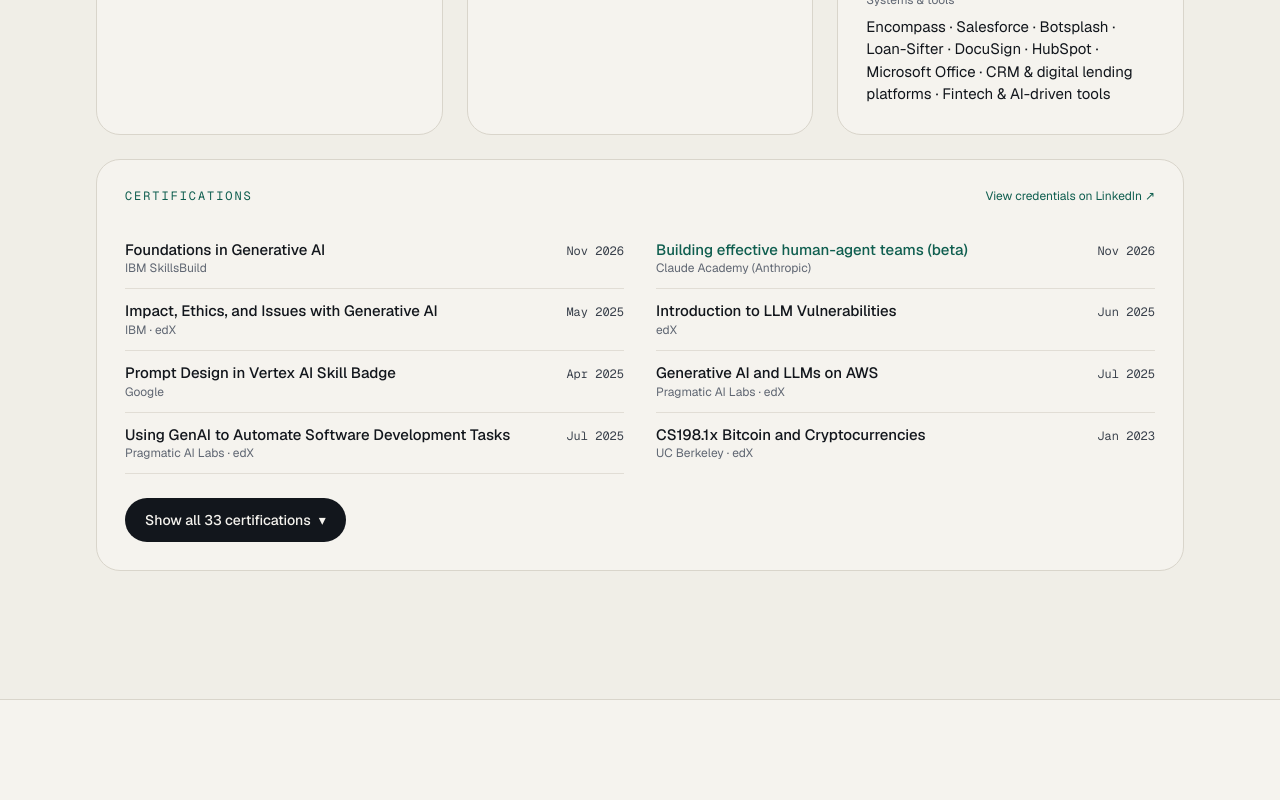
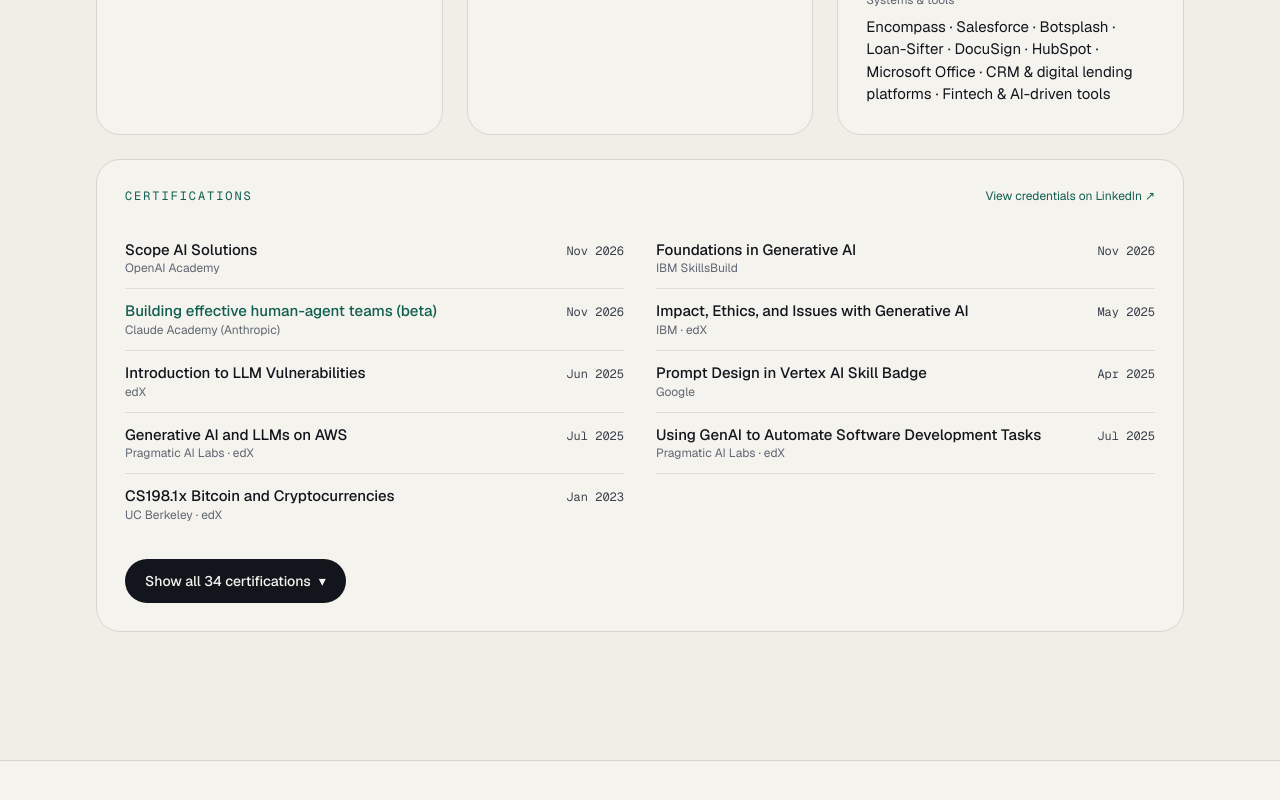
Before and after one commit to XBitcoinBytes/shaun-barry-portfolio, a Next.js app: page / in a window 1280 px wide. Shown: the part 9949-10749 px from the top of the page. Built offline with nearby package versions, Linux system fonts and the light colour scheme.

Commit message:
Add OpenAI Academy Scope AI Solutions certification
Adds Scope AI Solutions (OpenAI Academy, Nov 2026) to the site
certifications list and featured items, and updates the public
résumé PDF. Count is now 34. No credential URL yet.

```diff
--- a/src/components/CertList.tsx
+++ b/src/components/CertList.tsx
@@ -5,6 +5,7 @@ import type { Certification, CertificationGroup } from "@/content/profile";
 
 /** Shown by default, in this order. Matched by name + issuer; data stays in profile.ts. */
 const FEATURED: { name: string; issuer: string }[] = [
+  { name: "Scope AI Solutions", issuer: "OpenAI Academy" },
   { name: "Foundations in Generative AI", issuer: "IBM SkillsBuild" },
   { name: "Building effective human-agent teams (beta)", issuer: "Claude Academy (Anthropic)" },
   { name: "Impact, Ethics, and Issues with Generative AI", issuer: "IBM · edX" },
--- a/src/content/profile.ts
+++ b/src/content/profile.ts
@@ -132,6 +132,7 @@ export const certificationGroups: CertificationGroup[] = [
   {
     title: "AI certifications",
     items: [
+      { name: "Scope AI Solutions", issuer: "OpenAI Academy", date: "Nov 2026" },
       { name: "Foundations in Generative AI", issuer: "IBM SkillsBuild", date: "Nov 2026" },
       { name: "Building effective human-agent teams (beta)", issuer: "Claude Academy (Anthropic)", date: "Nov 2026", href: "https://academy.claude.com/verify/c0b18a120591ca2f9293ab033b9e3bb0" },
       { name: "Generative AI Fundamentals", issuer: "Pragmatic AI Labs", date: "Aug 2025" },
```
Also changed, not shown: 2 other files (tests, documents, lock files or other folders).
